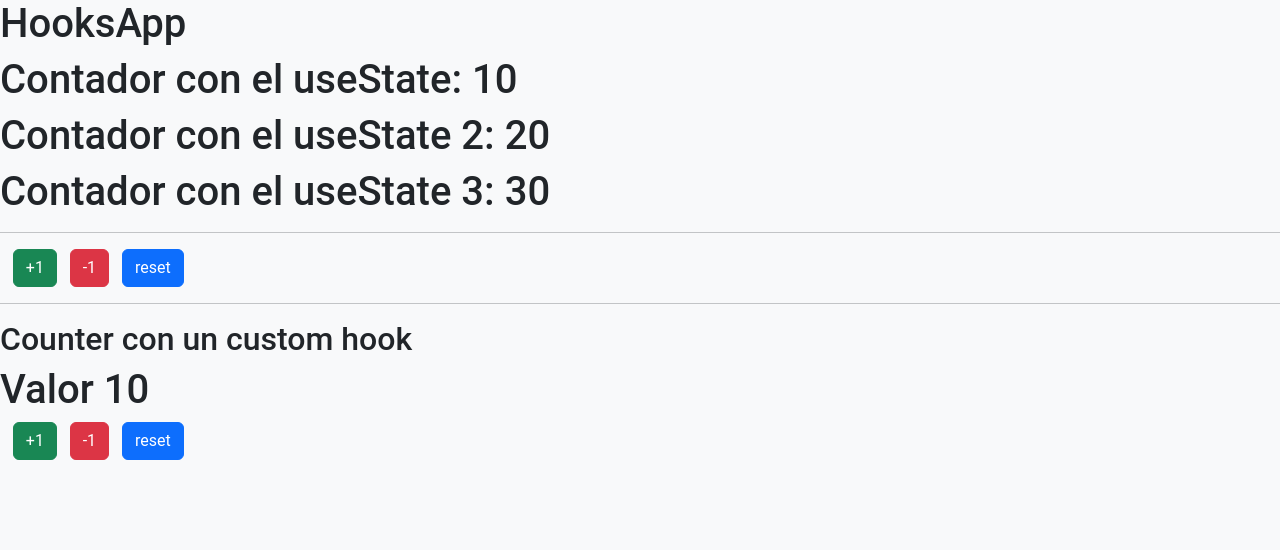
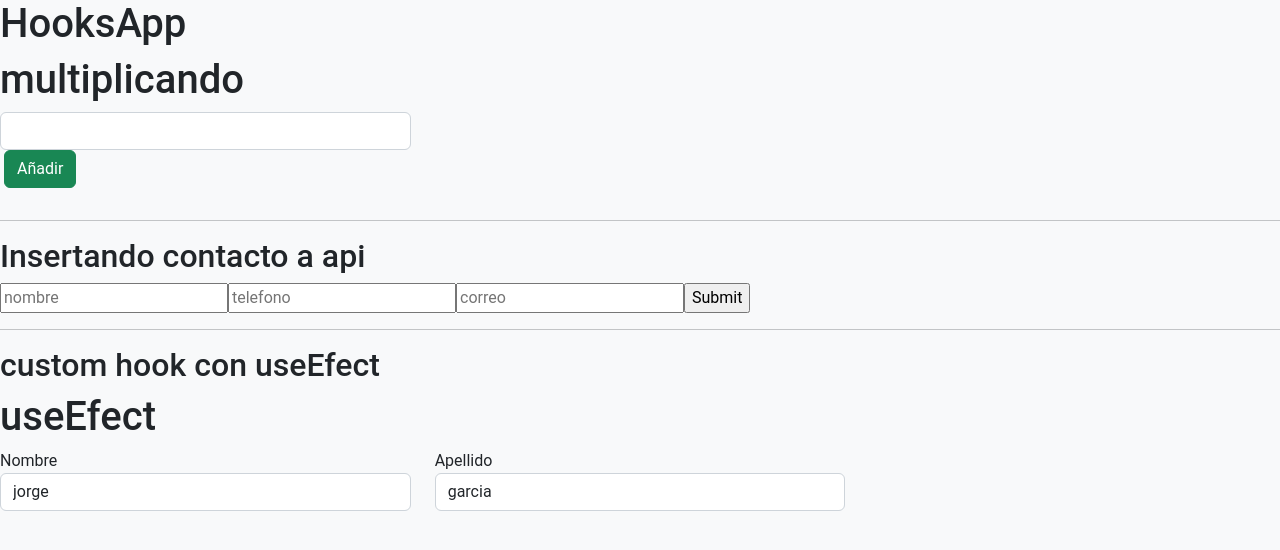
Before and after one commit to georgezen/react_pract, a React (Vite) app in the folder HooksApp/: page / in a window 1280 px wide. Shown: the top 550 px of the page. Built offline with nearby package versions, Linux system fonts and the light colour scheme.

Commit message:
FEATURE:Nuevas practicas de react, la de testapi aun le falta

```diff
--- /dev/null
+++ b/HooksApp/src/ComponentsHooks/ComponentsUseStateComp/CajaNumber.jsx
@@ -0,0 +1,27 @@
+import { useState } from 'react';
+
+const CajaNumber = ({onAddValor}) => {
+
+    const [inputValue, setInputValue] = useState('');
+    const handleChange = ({ target }) => {
+        const { value } = target;
+        console.log(value);
+        setInputValue(value);
+      }
+
+
+      const saveValue = () => {
+        console.log('guardando el valor', inputValue);
+        onAddValor(inputValue);
+        setInputValue('');
+      }
+
+  return (
+    <>
+        <input type="number" name="numerin" id="numerin" className="form-control ml-2" value={inputValue} onChange={handleChange} />
+        <button type='button' className='btn btn-success' onClick={saveValue}>Añadir</button>
+    </>
+  )
+}
+
+export default CajaNumber
--- /dev/null
+++ b/HooksApp/src/ComponentsHooks/ComponentsUseStateComp/ItemNumber.jsx
@@ -0,0 +1,15 @@
+import customFigonachi from './customFigonachi'
+
+const ItemNumber = ({valor}) => {
+    const { total} = customFigonachi(valor);
+
+    return (
+        <>
+            <li key={valor}>
+                {total}
+            </li>
+        </>
+    )
+}
+
+export default ItemNumber
--- /dev/null
+++ b/HooksApp/src/ComponentsHooks/ComponentsUseStateComp/customFigonachi.js
@@ -0,0 +1,25 @@
+
+
+const customFigonachi = (valor) => {
+
+
+  let num1 = 0;
+  let num2 = 1;
+  let total = 0;
+
+    for(let i = 0;i < valor; i++){
+
+        total = num1 + num2;
+        num1 = num2;
+        num2 = total;
+        console.log('iteraccion '+ (i+1) + ' ' + total);
+    }
+
+
+
+  return {
+    total
+  }
+}
+
+export default customFigonachi
--- /dev/null
+++ b/HooksApp/src/ComponentsHooks/CustomHookUseEfect/UseEffectWithCustomHook.jsx
@@ -0,0 +1,53 @@
+import { useEffect, useState } from "react"
+
+const UseEffectWithCustomHook = () => {
+    const [form, setForm] = useState({
+        nombre: 'jorge',
+        apellido: 'garcia'
+    });
+
+    const { nombre, apellido } = form;
+
+    const getChange = ({target}) => {
+        const {name, value} = target;
+        console.log(name, value);
+        setForm({
+            ...form,
+            [name]: value
+        });
+    }
+
+    useEffect(() => {
+        //console.log('useEffect');
+    },[]);
+
+    useEffect(() => {
+        //console.log('disparo del form');
+    },[form]);
+
+    useEffect(() => {
+        //console.log('disparo del campo nombre');
+    },[nombre]);
+
+    return (
+        <>
+            <h1>useEfect</h1>
+            <div className="row">
+                <div className="col-4">
+
+                    <label htmlFor="">Nombre</label>
+                    <input type="text" name="nombre" id="nombre" className="form-control" value={nombre} onChange={getChange}/>
+                </div>
+
+                <div className="col-4">
+
+                    <label htmlFor="">Apellido</label>
+                    <input type="text" name="apellido" id="apellido" className="form-control" value={apellido} onChange={getChange}/>
+                </div>
+
+            </div>
+        </>
+    )
+}
+
+export default UseEffectWithCustomHook
--- /dev/null
+++ b/HooksApp/src/ComponentsHooks/TestApi/Formulario.jsx
@@ -0,0 +1,53 @@
+import { useState } from "react";
+
+const Formulario = ({onAddContacto}) => {
+
+    // Inicializamos el estado del formulario con un objeto vacío
+    const [form, setForm] = useState({
+        nombre: '',
+        telefono: '',
+        correo: ''
+    });
+
+    // Esta función se llama cada vez que cambia el valor de un campo del formulario
+    const handleChange = ({target}) => {
+        // Actualizamos el estado del formulario con el nuevo valor del campo
+        setForm({
+            ...form,
+            [target.name]: target.value
+        });
+    }
+
+    // Esta función se llama cuando se envía el formulario
+    const handleSubmit = (event) => {
+        event.preventDefault();
+
+        // Llamamos a la función onAddContacto con el estado del formulario como argumento
+        onAddContacto(form);
+
+        // Restablecemos el estado del formulario a su estado inicial
+        setForm({
+            nombre: '',
+            telefono: '',
+            correo: ''
+        });
+    }
+
+  return (
+    <>
+        <form onSubmit={ handleSubmit }>
+            {/* Cada campo del formulario tiene un manejador de eventos onChange que llama a la función handleChange cuando cambia su valor */}
+            <input type="text" name="nombre" id="nombre" placeholder='nombre' onChange={handleChange} value={form.nombre}/>
+
+            <input type="number" name="telefono" id="telefono" placeholder='telefono' onChange={handleChange} value={form.telefono}/>
+
+            <input type="email" name="correo" id="correo" placeholder='correo' onChange={handleChange} value={form.correo}/>
+
+            <input type="submit" value="Submit" />
+        </form>
+
+    </>
+  )
+}
+
+export default Formulario
--- /dev/null
+++ b/HooksApp/src/ComponentsHooks/TestApi/TestApiCustomHook.jsx
@@ -0,0 +1,43 @@
+import { useState } from "react";
+import Formulario from "./Formulario";
+import validacion  from "./validarForm";
+
+/**
+ * Hook personalizado para agregar contactos
+ */
+const TestApiCustomHook = () => {
+
+  // Inicializamos el estado de los contactos con un array vacío
+  const [contactos, setContactos] = useState([]);
+
+  const addContacto = (contacto) => {
+
+    // Validamos que el formulario no esté vacío y que el nombre sea único
+    const estado = validacion(contacto,contactos);
+
+    if(estado) return;
+
+    // Si la validación es exitosa, agregamos el nuevo contacto al estado
+    setContactos([
+        ...contactos,
+        contacto
+    ]);
+  }
+
+  return (
+    <>
+        {/* se pasa la función addContacto como prop a Formulario para que pueda ser llamada cuando se envíe el formulario */}
+        <Formulario onAddContacto= {addContacto} />
+        <ul>
+            {/*Se mapea el array de contactos a elementos li */}
+            {
+                contactos.map(({nombre,telefono,correo}) => (
+                    <li key={nombre}>{nombre} - {telefono} - {correo}</li>
+                ))
+            }
+        </ul>
+    </>
+  )
+}
+
+export default TestApiCustomHook
--- /dev/null
+++ b/HooksApp/src/ComponentsHooks/TestApi/validarForm.js
@@ -0,0 +1,18 @@
+const validacion = (contacto,contactos) => {
+    const {nombre,telefono,correo} = contacto;
+    let bandera = false;
+
+    if(contactos.some(contacto => contacto.nombre === nombre)){
+        console.log('El nombre ya existe');
+        bandera = true;
+    }
+
+    if(nombre.trim() === '' || telefono.trim() === '' || correo.trim() === ''){
+        console.log('Todos los campos son obligatorios');
+        bandera = true;
+    }
+
+    return bandera;
+}
+
+export default validacion;
--- a/HooksApp/src/ComponentsHooks/UseStateComp.jsx
+++ b/HooksApp/src/ComponentsHooks/UseStateComp.jsx
@@ -1,52 +1,38 @@
-import {useState} from 'react';
+import { useState } from 'react';
+import CajaNumber from './ComponentsUseStateComp/CajaNumber';
+import ItemNumber from './ComponentsUseStateComp/ItemNumber';
 
 const UseStateComp = () => {
 
-   const [counter, setCounter] = useState({
-        contador1: 10,
-        contador2: 20,
-        contador3: 30
-   });
 
-   const {contador1, contador2, contador3} = counter;
+  const [listValue, setListValue] = useState([]);
 
-   console.log(counter);
-
-   const handleAdd = (valor) => {
-
-    if (valor === "mas") {
-      setCounter({
-        ...counter,/* con esto se mantiene el estado de los otros contadores y solo se modifica el que se esta cambiando es el
-        operador spread*/
-        contador1: contador1 + 1,
-
-   });
-    }
-
-    if (valor === "menos") {
-        setCounter(counter - 1);
-      }
-
-      if (valor === "reset") {
-        setCounter({
-          contador1: 10,
-          contador2: 20,
-          contador3: 30
-     });
-      }
-
-   }
+  const addValor = (valor) => {
+    setListValue([...listValue, valor]);
+  }
 
   return (
     <>
-        <h1>Contador con el useState: {contador1}</h1>
-        <h1>Contador con el useState 2: {contador2}</h1>
-        <h1>Contador con el useState 3: {contador3}</h1>
-        <hr />
-        <button className='btn btn-success' onClick={() => handleAdd("mas")}>+1</button>
-        <button className='btn btn-danger' onClick={() => handleAdd("menos")}>-1</button>
-        <button className='btn btn-primary' onClick={() => handleAdd("reset")}>reset</button>
+      <h1>multiplicando</h1>
+      <div className="row">
+        <div className="col-md-4 ">
+          <CajaNumber onAddValor={(e) => addValor(e)}/>
 
+        </div>
+      </div>
+      <div className="row">
+        <div className="col-md-7">
+          <ul>
+            {
+              listValue.map((value) => {
+                return (
+                 <ItemNumber valor={value} />
+                )
+              })
+            }
+          </ul>
+        </div>
+      </div>
     </>
   )
 }
--- a/HooksApp/src/HookApp.jsx
+++ b/HooksApp/src/HookApp.jsx
@@ -1,6 +1,7 @@
 import UseStateComp from './ComponentsHooks/UseStateComp';
 import CounterWithCustomHook from './ComponentsHooks/CounterWithCustomHook';
-
+import UseEffectWithCustomHook from './ComponentsHooks/CustomHookUseEfect/UseEffectWithCustomHook';
+import TestApiCustomHook from './ComponentsHooks/TestApi/TestApiCustomHook';
 
 const HookApp = () => {
   return (
@@ -8,8 +9,13 @@ const HookApp = () => {
       <h1>HooksApp</h1>
       <UseStateComp />
       <hr />
-      <h2>Counter con un custom hook</h2>
-      <CounterWithCustomHook/>
+      {/* <h2>Counter con un custom hook</h2>
+      <CounterWithCustomHook/> */}
+      <h2>Insertando contacto a api</h2>
+      <TestApiCustomHook />
+      <hr />
+      <h2>custom hook con useEfect</h2>
+      <UseEffectWithCustomHook/>
     </>
   )
 }
```
